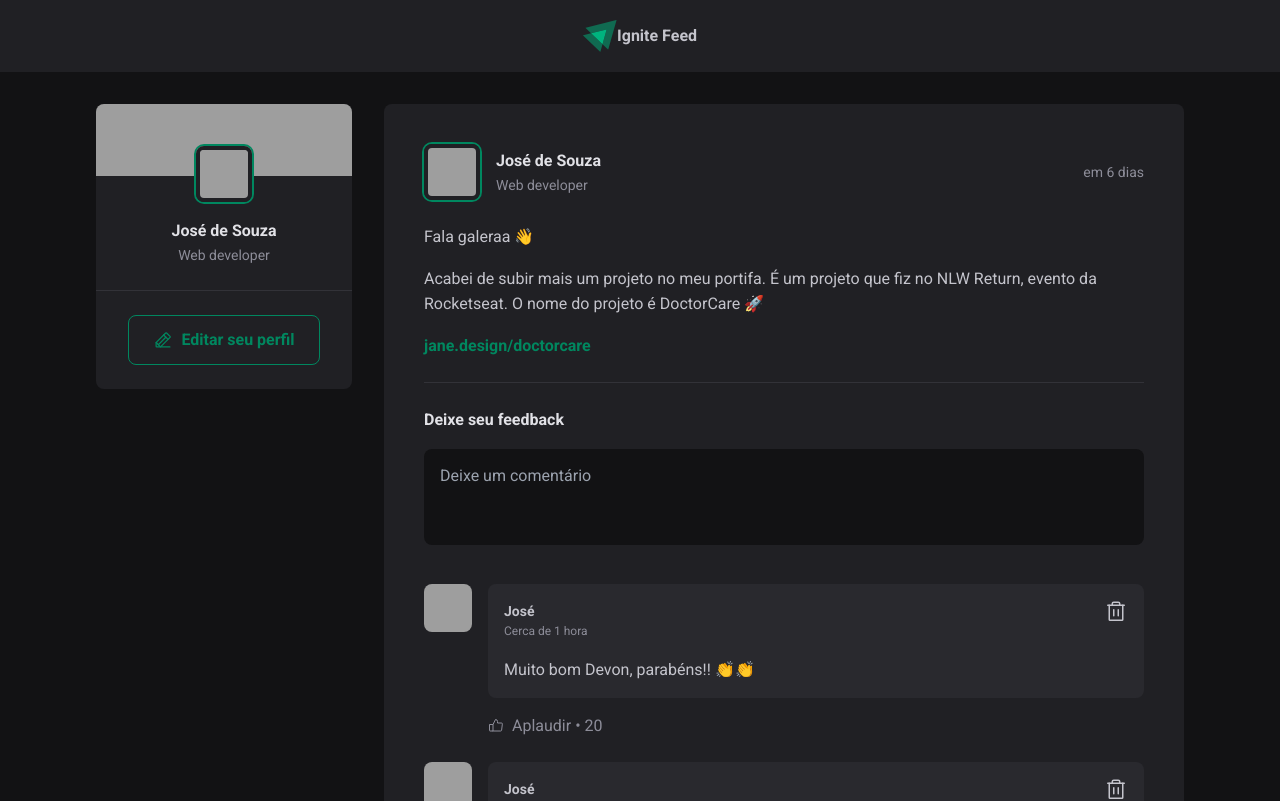
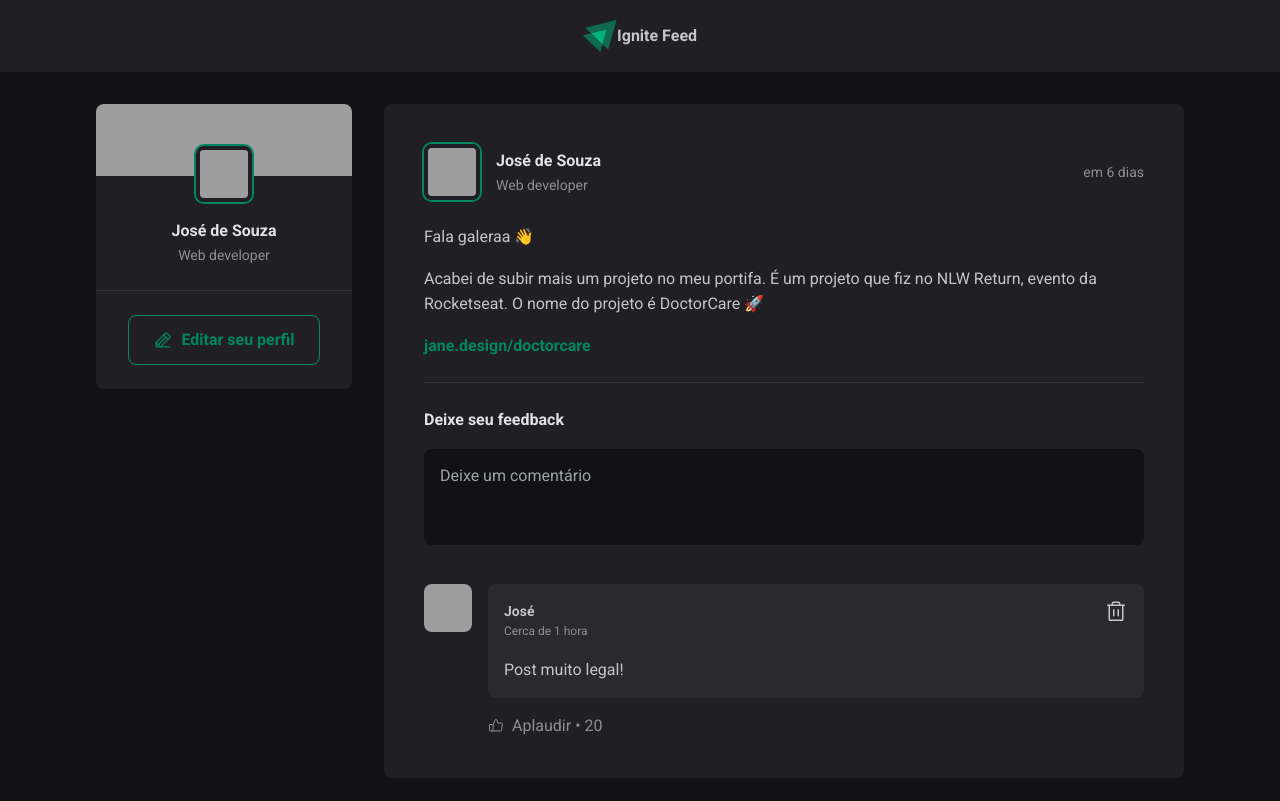
Before and after one commit to josesouzaa/ignite-feed, a React (Vite) app: page / in a window 1280 px wide. Shown: the top 801 px of the page. Built offline with nearby package versions, Linux system fonts and the light colour scheme; grey boxes are pictures that could not be loaded.

Commit message:
Funcionalidade de adicionar comentários

```diff
--- a/src/components/Comment.tsx
+++ b/src/components/Comment.tsx
@@ -1,7 +1,13 @@
-import { ThumbsUp, Trash } from 'phosphor-react'
 import { Avatar } from './Avatar'
 
-export function Comment() {
+import { ThumbsUp, Trash } from 'phosphor-react'
+
+interface CommentProps {
+  content: string
+  onDeleteComment: (comment: string) => void
+}
+
+export function Comment({ content, onDeleteComment }: CommentProps) {
   return (
     <div className="mt-6 flex gap-4">
       <Avatar />
@@ -22,6 +28,7 @@ export function Comment() {
             </div>
 
             <button
+              onClick={() => onDeleteComment(content)}
               className="leading-none rounded-sm hover:text-brand-red-500 transition"
               title="Deletar comentário"
             >
@@ -29,9 +36,7 @@ export function Comment() {
             </button>
           </header>
 
-          <p className="mt-4 text-brand-gray-300">
-            Muito bom Devon, parabéns!! 👏👏
-          </p>
+          <p className="mt-4 text-brand-gray-300">{content}</p>
         </div>
 
         <footer className="mt-4">
--- a/src/components/Post.tsx
+++ b/src/components/Post.tsx
@@ -1,8 +1,10 @@
-import { format, formatDistanceToNow } from 'date-fns'
-import ptBR from 'date-fns/locale/pt-BR'
+import { FormEvent, useState } from 'react'
 
 import { Avatar } from './Avatar'
 import { Comment } from './Comment'
+
+import { format, formatDistanceToNow } from 'date-fns'
+import ptBR from 'date-fns/locale/pt-BR'
 
 interface PostProps {
   id: number
@@ -19,6 +21,9 @@ interface PostProps {
 }
 
 export function Post({ id, author, content, publishedAt }: PostProps) {
+  const [comments, setComments] = useState(['Post muito legal!'])
+  const [newCommentText, setNewCommentText] = useState('')
+
   const publishedDateFormatted = format(
     publishedAt,
     "d 'de' LLLL 'às' HH:mm'h'",
@@ -29,6 +34,22 @@ export function Post({ id, author, content, publishedAt }: PostProps) {
     locale: ptBR,
     addSuffix: true
   })
+
+  function handleCreateNewComent(e: FormEvent) {
+    e.preventDefault()
+
+    setComments([...comments, newCommentText])
+
+    setNewCommentText('')
+  }
+
+  function deleteComment(comment: string) {
+    const commentsWithoutDeleteOne = comments.filter((i) => i !== comment)
+
+    setComments(commentsWithoutDeleteOne)
+  }
+
+  const isNewCommentEmpty = newCommentText.length === 0
 
   return (
     <article className="bg-brand-gray-800 rounded-lg p-10 first-of-type:mt-0 mt-8">
@@ -59,11 +80,11 @@ export function Post({ id, author, content, publishedAt }: PostProps) {
         {content.map((line) => {
           switch (line.type) {
             case 'paragraph':
-              return <p>{line.content}</p>
+              return <p key={line.content}>{line.content}</p>
 
             case 'link':
               return (
-                <p>
+                <p key={line.content}>
                   <a href="#">{line.content}</a>
                 </p>
               )
@@ -71,7 +92,10 @@ export function Post({ id, author, content, publishedAt }: PostProps) {
         })}
       </div>
 
-      <form className="w-full mt-6 pt-6 border-t border-brand-gray-600 group">
+      <form
+        onSubmit={handleCreateNewComent}
+        className="w-full mt-6 pt-6 border-t border-brand-gray-600 group"
+      >
         <strong className="leading-[1.6] text-brand-gray-100">
           Deixe seu feedback
         </strong>
@@ -79,12 +103,16 @@ export function Post({ id, author, content, publishedAt }: PostProps) {
         <textarea
           className="w-full bg-brand-gray-900 resize-none h-24 p-4 rounded-lg text-brand-gray-100 leading-[1.4] mt-4 focus-visible:outline-none"
           placeholder="Deixe um comentário"
+          value={newCommentText}
+          onChange={(e) => setNewCommentText(e.target.value)}
+          required
         />
 
         <footer className="invisible max-h-0 group-focus-within:visible group-focus-within:max-h-[none] transition">
           <button
-            className="py-4 px-6 mt-4 rounded-lg bg-brand-green-500 text-brand-white font-bold hover:bg-brand-green-300 transition"
+            className="py-4 px-6 mt-4 rounded-lg bg-brand-green-500 text-brand-white font-bold  transition disabled:opacity-70 only:enabled:hover:bg-brand-green-300 disabled:hover:bg-brand-green-500 disabled:cursor-not-allowed"
             type="submit"
+            disabled={isNewCommentEmpty}
           >
             Comentar
           </button>
@@ -92,9 +120,13 @@ export function Post({ id, author, content, publishedAt }: PostProps) {
       </form>
 
       <div className="mt-8">
-        <Comment />
-        <Comment />
-        <Comment />
+        {comments.map((comment) => (
+          <Comment
+            key={comment}
+            content={comment}
+            onDeleteComment={deleteComment}
+          />
+        ))}
       </div>
     </article>
   )
```
